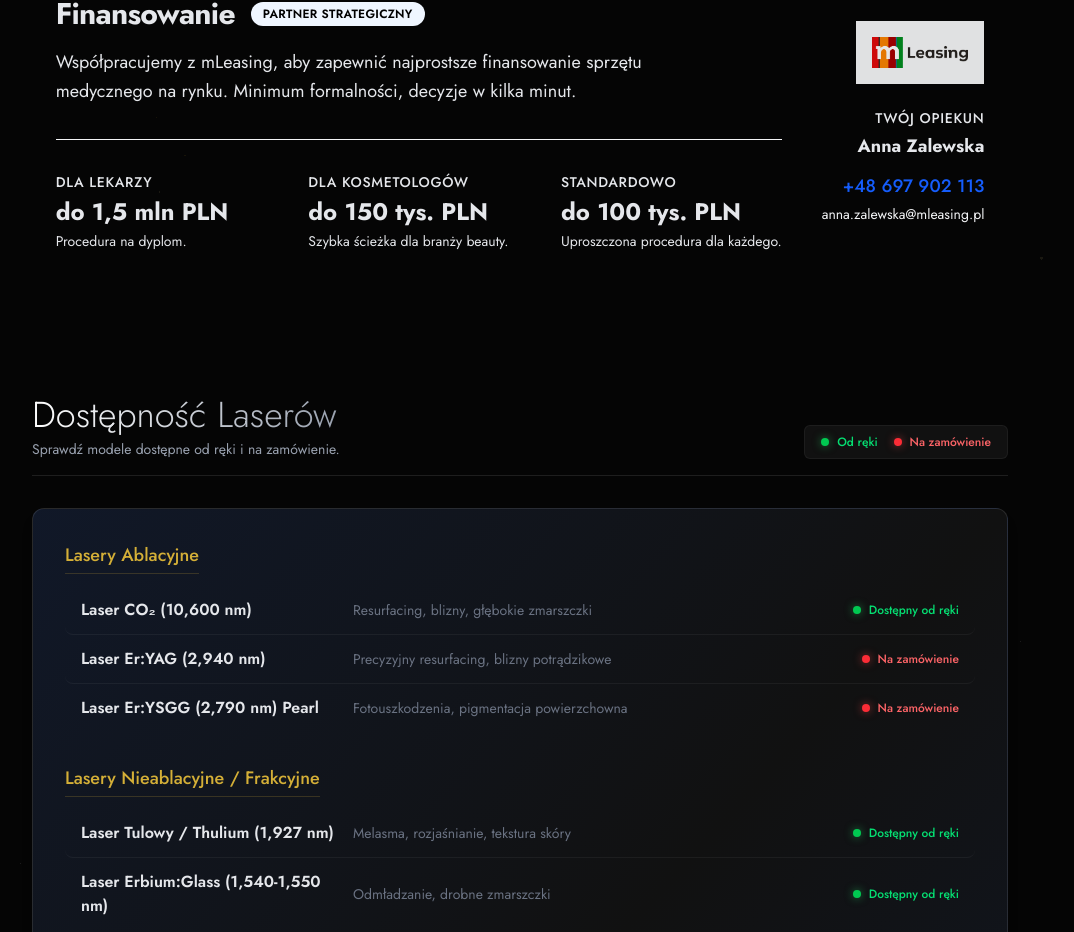
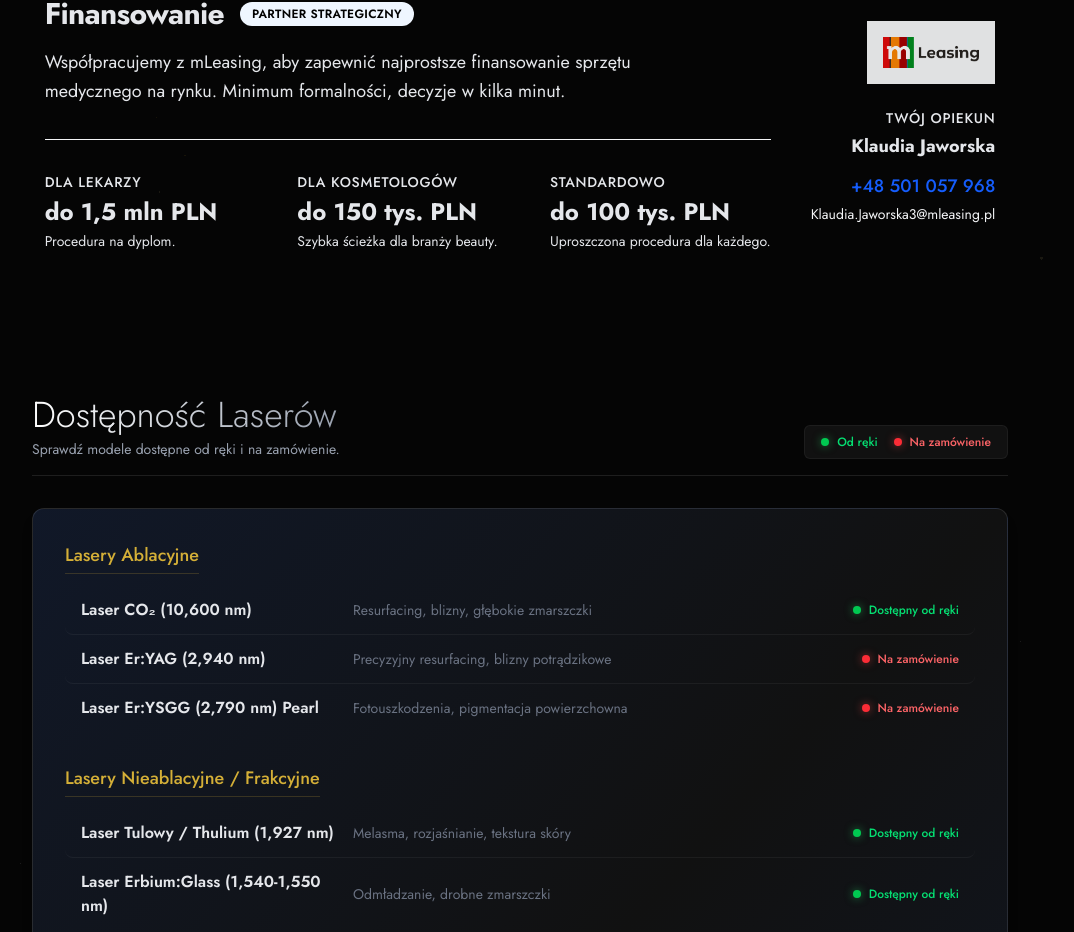
Before and after one commit to norbikam/GUS, a Next.js app: page / in a window 1280 px wide. Shown: the part 2310-3242 px from the top of the page, without its empty margins (120-1194 px from the left). Built offline with nearby package versions, Linux system fonts and the light colour scheme; no server answers; the database is empty.

Commit message:
Update FinancingPartner.tsx

```diff
--- a/app/components/FinancingPartner.tsx
+++ b/app/components/FinancingPartner.tsx
@@ -68,14 +68,14 @@ const FinancingPartner = () => {
 
           <div className="text-center lg:text-right">
             <p className="text-sm font-medium uppercase tracking-wider mb-1">Twój opiekun</p>
-            <p className="text-lg font-bold">Anna Zalewska</p>
+            <p className="text-lg font-bold">Klaudia Jaworska</p>
 
             <div className="mt-3 flex flex-col gap-1 items-center lg:items-end">
-              <a href="tel:+48697902113" className="text-lg font-medium text-blue-600 hover:text-blue-800 transition-colors">
-                +48 697 902 113
+              <a href="tel:+48501057968" className="text-lg font-medium text-blue-600 hover:text-blue-800 transition-colors">
+                +48 501 057 968
               </a>
-              <a href="mailto:anna.zalewska@mleasing.pl" className="text-sm text-gray-100 hover:text-gray-300 transition-colors border-b border-transparent hover:border-gray-300">
-                anna.zalewska@mleasing.pl
+              <a href="mailto:klaudia.jaworska@mleasing.pl" className="text-sm text-gray-100 hover:text-gray-300 transition-colors border-b border-transparent hover:border-gray-300">
+                Klaudia.Jaworska3@mleasing.pl
               </a>
             </div>
           </div>
```
